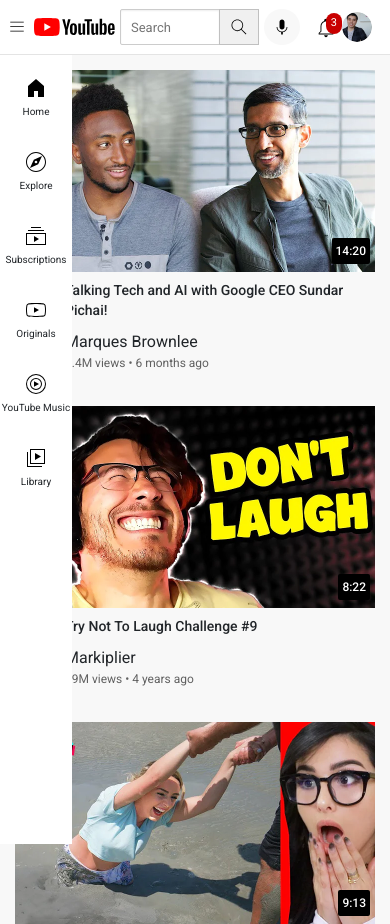
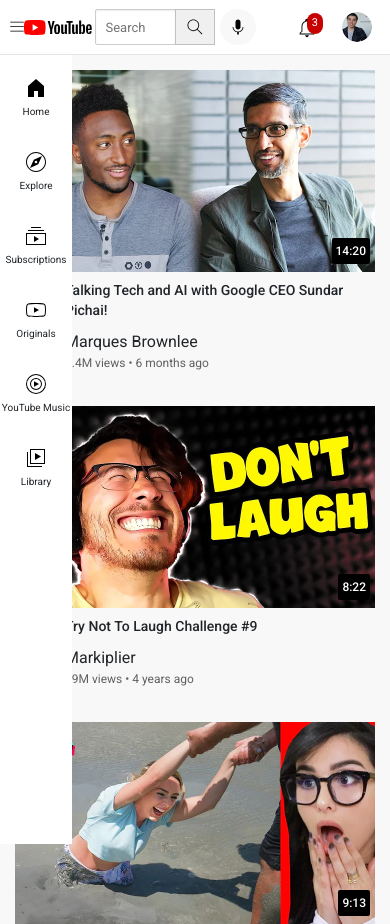
Before and after one commit to Arti-ui123/did, a plain HTML site: page index.html in a window 390 px wide. Shown: the top 924 px of the page. Drawn offline with nearby package versions, Linux system fonts and the light colour scheme.

Commit message:
Update header.css

```diff
--- a/style/header.css
+++ b/style/header.css
@@ -495,3 +495,28 @@
         width: 40px;
     }
 }
+  @media (max-width: 450px) {
+    /* .search-r {
+        width: 120%;
+    } */
+        .rit-section {
+        width: 124px;
+    }
+    .mid-section {
+        margin-left: 3px;
+        margin-right: -8px;
+
+    }
+    .youtube-menu {
+
+    height: 15PX;
+    margin-left: -10px;
+}
+
+.youtube-icon {
+        margin-left: 10px;
+    }
+/* .icons{
+    margin-left:-32px ;
+} */
+}
```
